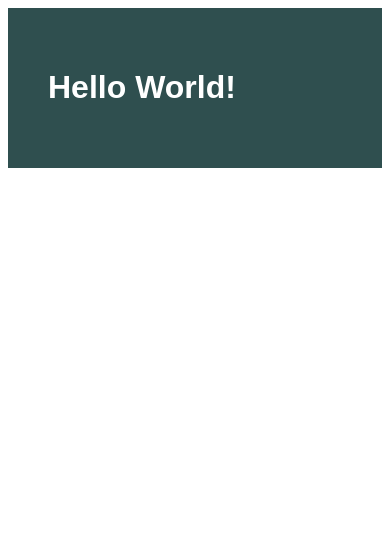
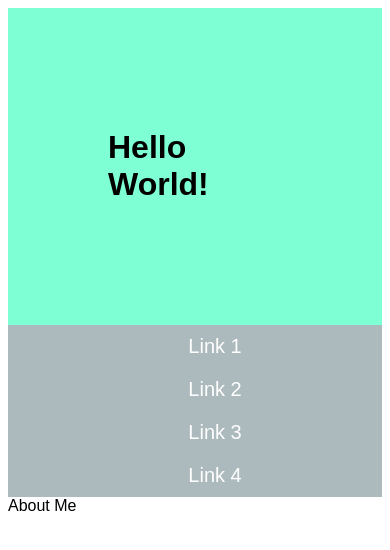
Before and after one commit to jareddaniel95/Portfolio, a plain HTML site: page index.html in a window 390 px wide. Drawn offline with Linux system fonts and the light colour scheme.

Commit message:
Add header

```diff
--- a/assets/css/style.css
+++ b/assets/css/style.css
@@ -1,3 +1,9 @@
+:root {
+    --bg-color: darkslategray;
+    --bg-gray: #ADBABD;
+    --highlight-color: #91B7C7;
+}
+
 body {
     font-family: Arial, Helvetica, sans-serif;
     display: flex;
@@ -6,6 +12,59 @@ body {
 
 header {
     padding: 40px;
-    background: darkslategray;
+    background-color: var(--bg-color);
     color: white;
 }
+
+/* nav {
+    background: var(--bg-gray);
+} */
+
+.navigation {
+    background-color: var(--bg-gray);
+    display: flex;
+    flex-flow: row wrap;
+    justify-content: flex-end;
+    list-style: none;
+    margin: 0px;
+}
+
+.navigation a {
+    text-decoration: none;
+    display: block;
+    font-size: 20px;
+    padding: 20px;
+    color: white;
+}
+
+.navigation a:hover {
+    background-color: var(--highlight-color);
+}
+
+@media screen and (max-width: 900px) {
+    header {
+        background-color: aquamarine;
+        color: black;
+        padding: 100px;
+    }
+    .navigation {
+        justify-content: space-around;
+        color: hotpink;
+    }
+}
+
+@media screen and (max-width: 600px) {
+    .navigation {
+        flex-direction: column;
+    }
+    .navigation a {
+        text-align: center;
+        padding: 10px;
+    }
+}
+
+
+#bio-title {
+    background-image: "./assets/images/Profile_Pic.jpg";
+
+}
--- a/index.html
+++ b/index.html
@@ -11,6 +11,25 @@
         <header>
             <h1>Hello World!</h1>
         </header>
+
+        <nav>
+            <ul class="navigation">
+                <li><a href="#">Link 1</a></li>
+                <li><a href="#">Link 2</a></li>
+                <li><a href="#">Link 3</a></li>
+                <li><a href="#">Link 4</a></li>
+            </ul>
+        </nav>
+
+        <main>
+
+            <section class="bio">
+                <section id="bio-title">
+                    About Me
+                </section>
+            </section>
+
+        </main>
     </body>
 
 </html>
```
Also changed, not shown: assets/images/Profile_Pic.jpg (added).
